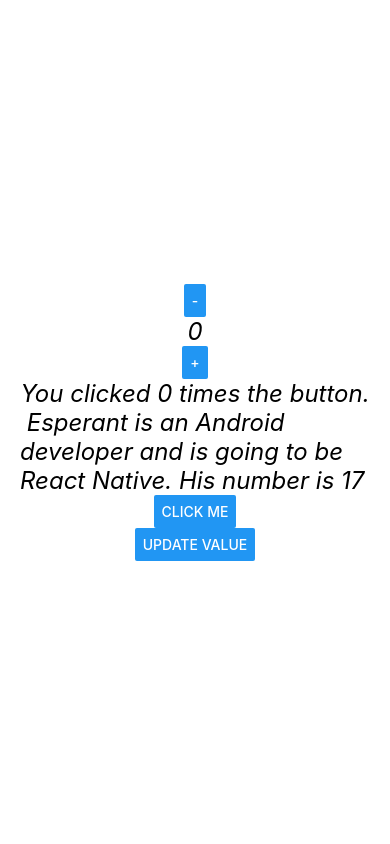
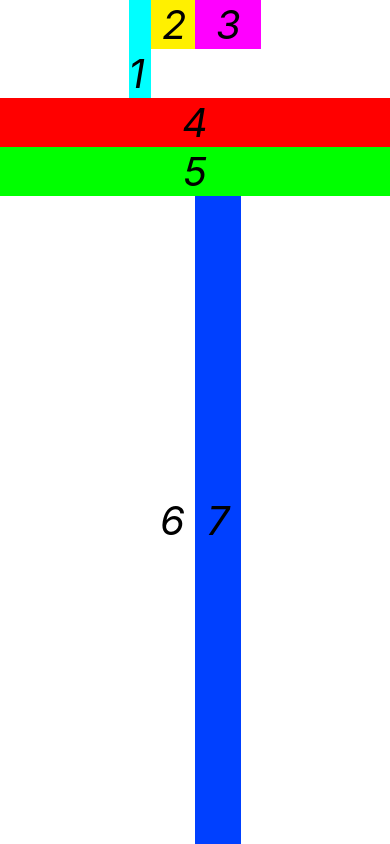
Before and after one commit to esperantgada/React-native, a React Native app in the folder demo/: screen / in a window 390 px wide. Built offline with nearby package versions, Linux system fonts and the light colour scheme.

Commit message:
Practice flexbox

```diff
--- a/demo/App.js
+++ b/demo/App.js
@@ -27,37 +27,47 @@ function countInitial(){
 
  function App () {
 
-  const [count, setCount] = useState(() => countInitial())
-  const [session, setSession]= useState({number: 17, title: 'React Native'})
-  const [name, setName] = useState('Esperant')
-
-  function decrementCount(){
-    setCount(preViewCount => preViewCount - 1)
-  }
-
-  function incrementCount(){
-    setCount(preViewCount => preViewCount + 1)
-  }
-
-  function handleUpdate(){
-    setName('Esperant GADA')
-    setSession({number: 45, title: 'Programmer'})
-  }
 
    return (
 
     <View style = {styles.body}>
 
-      <Button style={styles.buttons} title='-' onPress={decrementCount}></Button>
-      <Text style={styles.text}>{count}</Text>
-      <Button title='+' onPress={incrementCount} style={styles.buttons}></Button>
+       <View style = {styles.view1}>
+            <View style = {styles.one}>
+                <Text style={styles.text}> 1 </Text>
+            </View>
 
-      <Text style={styles.text}>You clicked {count} times the button.</Text>
+            <View style = {styles.two}>
+                <Text style={styles.text}> 2 </Text>
+            </View>
+
+            <View style = {styles.three}>
+                <Text style={styles.text}> 3 </Text>
+            </View>
+       </View>
 
 
-      <Text style={styles.text}> {name} is an Android developer and is going to be {session.title}. His number is {session.number}</Text>
-      <Button title='Click me' onPress={()=> {Linking.openURL('https://www.youtube.com/watch?v=ANdSdIlgsEw&list=PL8kfZyp--gEXs4YsSLtB3KqDtdOFHMjWZ')}}></Button>
-      <Button title='Update value' onPress={handleUpdate} style= {styles.buttons}></Button>
+       <View style = {styles.view2}>
+            <View style = {styles.four}>
+                <Text style={styles.text}> 4 </Text>
+            </View>
+
+            <View style = {styles.five}>
+                <Text style={styles.text}> 5 </Text>
+            </View>
+       </View>
+
+
+       <View style = {styles.view3}>
+            <View style = {styles.six}>
+                <Text style={styles.text}> 6 </Text>
+            </View>
+
+            <View style = {styles.seven}>
+                <Text style={styles.text}> 7 </Text>
+            </View>
+       </View>
+
      </View>
    )
  }
@@ -65,24 +75,98 @@ function App () {
  const styles = StyleSheet.create({
 
    body:{
+    flex: 1,
+     flexDirection: 'column',
      alignItems:'center',
-      flex:1,
-      justifyContent:'center'
+     justifyContent:'flex-start'
    },
 
    text:{
-
-    fontSize: 24,
-    fontStyle:'italic',
-    marginLeft: 20,
-    marginEnd: 20
+     color:'#000000',
+     fontSize: 40,
+     fontStyle:'italic'
    },
 
-  buttons:{
-    width: 100,
-    height: 100,
-    marginTop: 50
+   one:{
+     flex: 1,
+     backgroundColor: '#00ffff',
+     alignItems: 'center',
+     justifyContent: 'center'
+
    },
+
+   two:{
+     flex: 2,
+     backgroundColor: '#fff000',
+     alignItems: 'center',
+     justifyContent: 'center'
+
+   },
+
+   three:{
+     flex: 3,
+     backgroundColor: '#ff00ff',
+     alignItems: 'center',
+     justifyContent: 'center'
+
+   },
+
+
+   four:{
+    backgroundColor: '#ff0000',
+    alignItems: 'center',
+    justifyContent: 'center'
+
+  },
+
+  five:{
+    backgroundColor: '#00ff00',
+    alignItems: 'center',
+    justifyContent: 'center'
+
+  },
+
+  six:{
+    flex: 1,
+    backgroundColor: '#ffffff',
+    alignItems: 'center',
+    justifyContent: 'center'
+
+  },
+
+  seven:{
+    flex: 1,
+    backgroundColor: '#0040ff',
+    alignItems: 'center',
+    justifyContent: 'center'
+
+  },
+
+  view1:{
+    flexDirection: 'row',
+    alignItems: 'flex-start',
+    justifyContent: 'center'
+
+  },
+
+
+  view2:{
+    width: '100%',
+    flexDirection: 'column',
+    alignItems: 'stretch',
+    justifyContent: 'center'
+
+  },
+
+
+  view3:{
+    flex: 1,
+    flexDirection: 'row',
+    alignItems: 'stretch',
+    justifyContent: 'center'
+
+  },
+
  });
 
  export default App;
```
Lines whose indentation alone changed are shown as unchanged.
